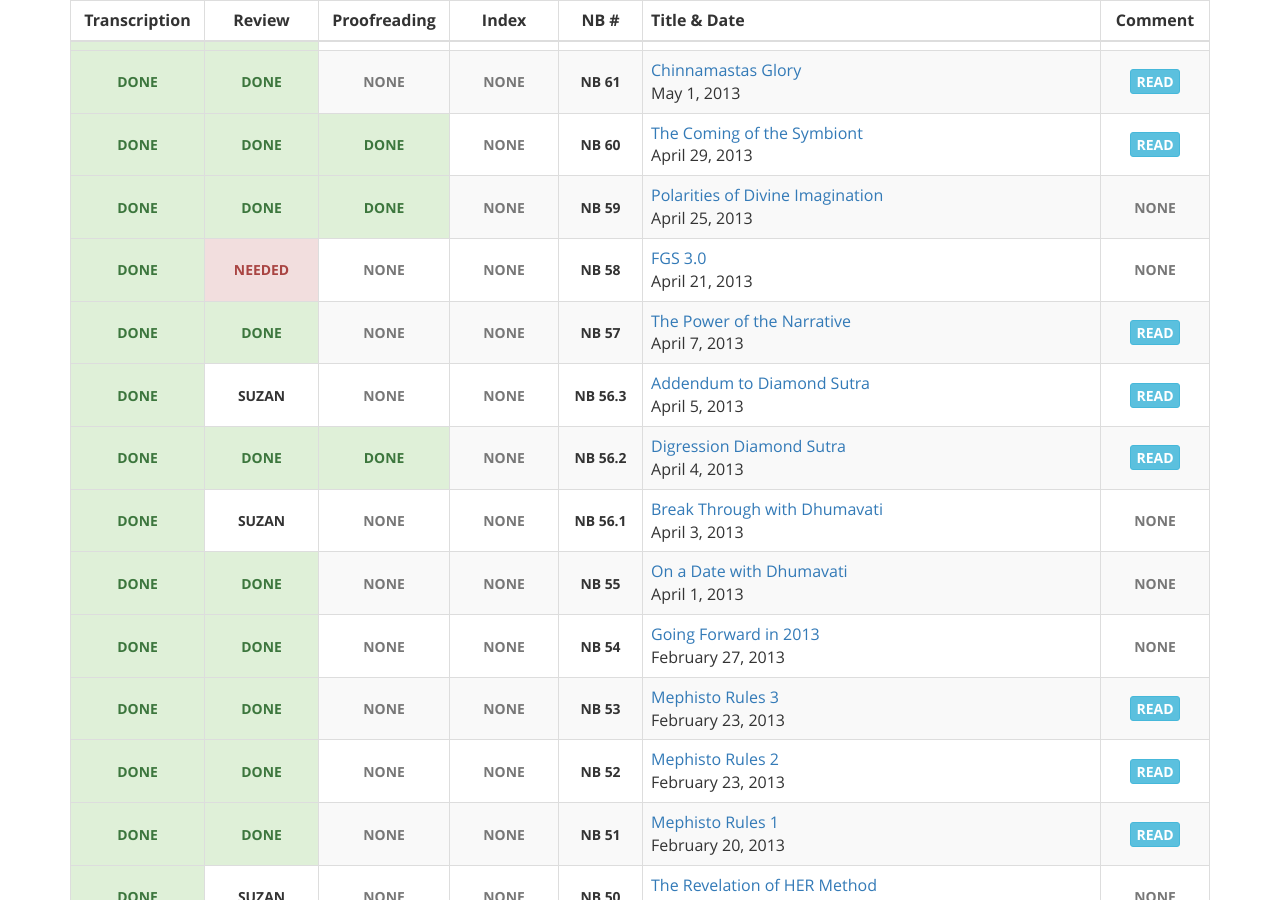
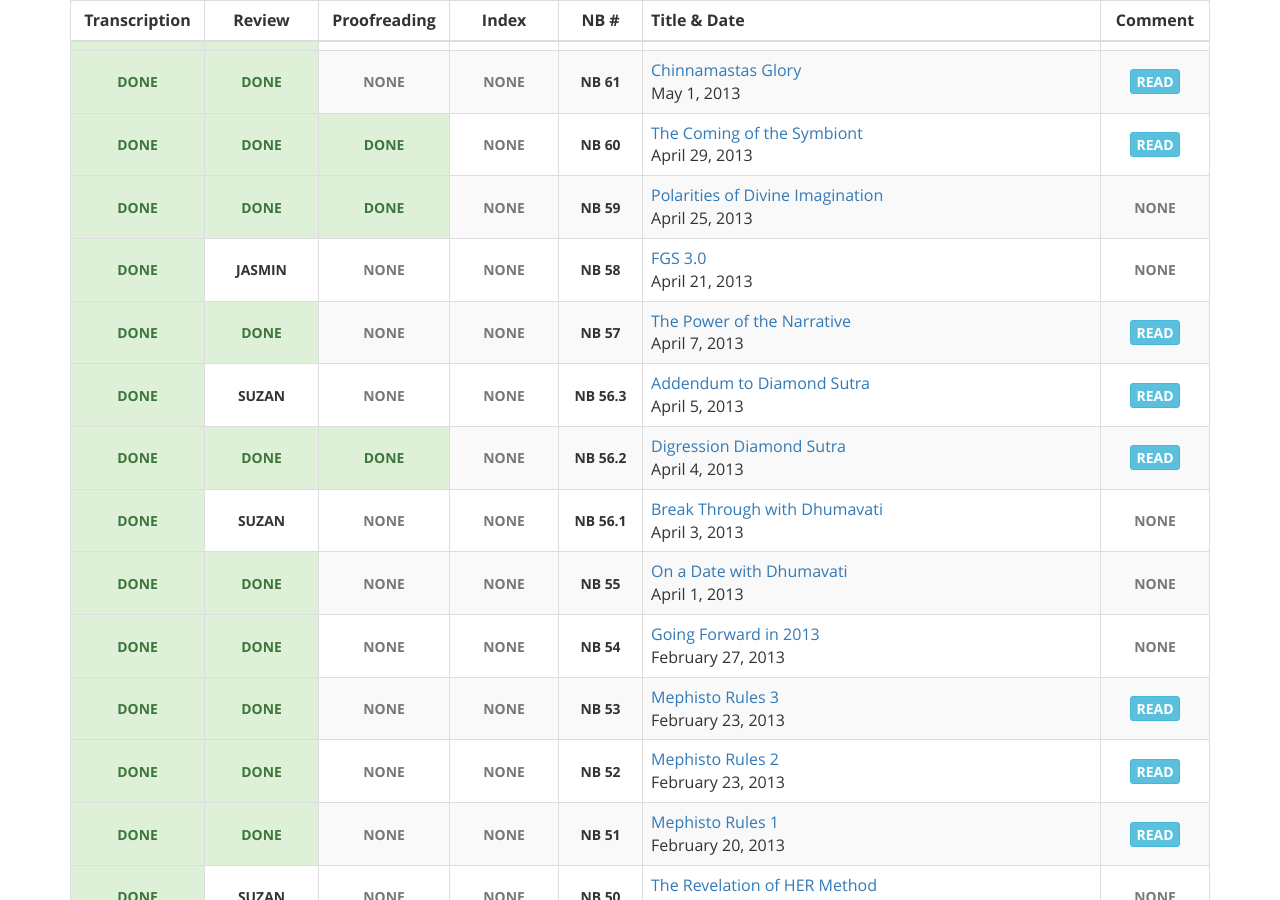
Before and after one commit to gaiaspora/gaiaspora.github.io, a Jekyll site: the page built from content/navigator-briefings.markdown, in a window 1280 px wide and 900 px high, scrolled down 4836 px. Built offline with Jekyll 4.4.1, drawn with Linux system fonts in a browser that asks for light colours.

Commit message:
Update nb.yaml

```diff
--- a/_data/nb.yaml
+++ b/_data/nb.yaml
@@ -657,7 +657,7 @@
 
 - NB: "58"
   Transcription: "done"
-  Review: "needed"
+  Review: "Jasmin"
   Proofreading: "none"
   Index: "none"
   Title: "FGS 3.0"
```
